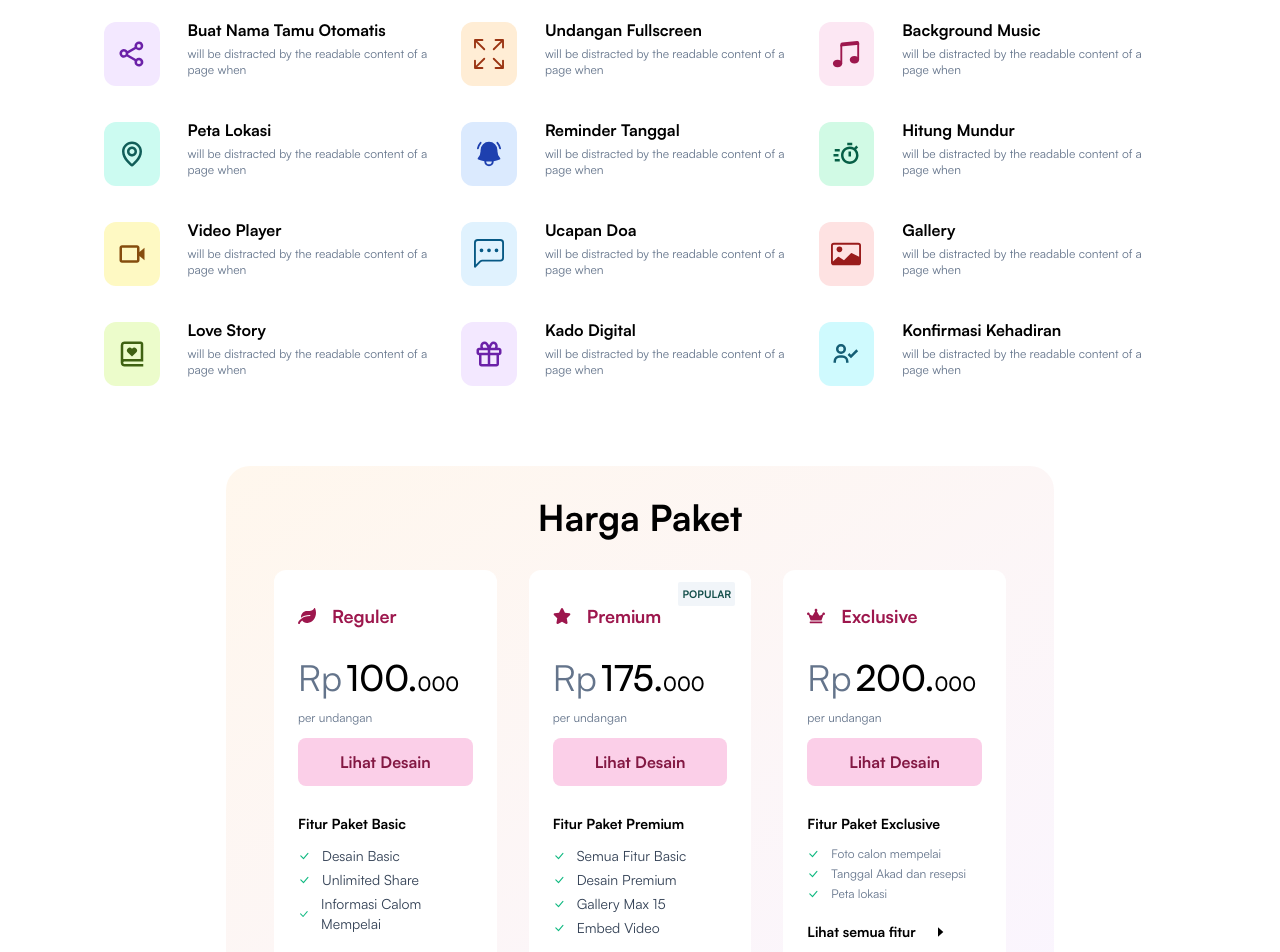
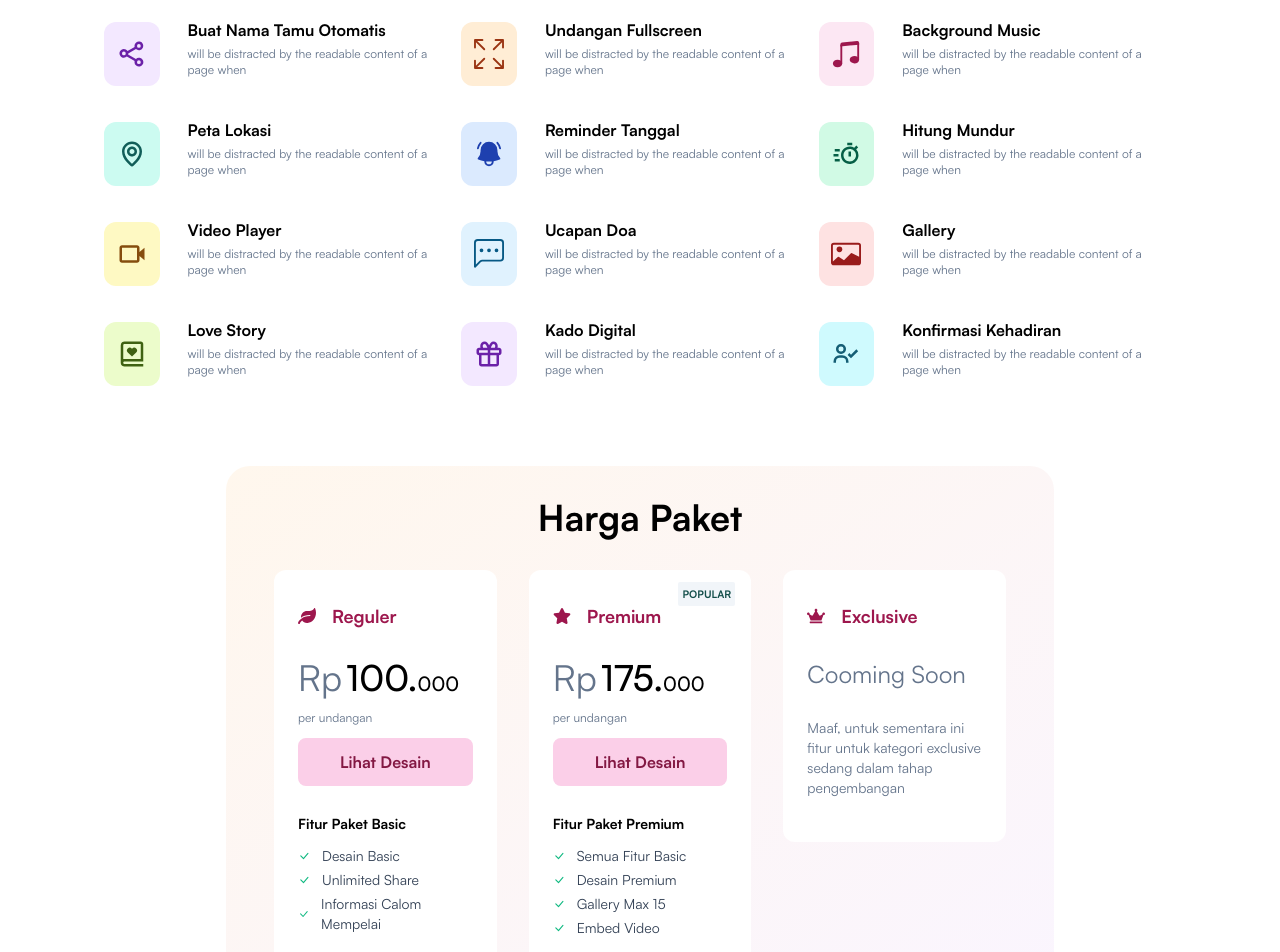
Before and after one commit to muffid/rabine-v2, a Next.js app: page / in a window 1280 px wide. Shown: the part 1680-2632 px from the top of the page. Built offline with nearby package versions, Linux system fonts and the light colour scheme; what @badrap/bar-of-progress would draw is missing.

Commit message:
add motion

```diff
--- a/components/index/Hero.js
+++ b/components/index/Hero.js
@@ -45,13 +45,13 @@ function Hero(props) {
                 </div>
             </div>
         </div>
-        <div className='w-full relative mt-8'>
+        <div className='w-full relative mt-8 self-end'>
             <Image
                 src='/img/mobile.png'
                 width={1000}
                 height={1000}
-                className='md:absolute -top-48 w-[300px] md:w-[450px] right-0 lg:-right-12'
-                alt='mobile-rabine'
+                className='md:absolute bottom-0 w-[300px] md:w-[450px] right-0 lg:-right-12'
+                alt='rabine.id'
             />
 
         </div>
--- a/components/index/Pricing.js
+++ b/components/index/Pricing.js
@@ -124,31 +124,14 @@ function Pricing(props) {
                 </div>
 
                 <div className='flex flex-row items-end mt-4 gap-x-1'>
-                    <h1 className='text-slate-500 text-4xl'>Rp</h1>
-                    <h1 className='semibold text-4xl'>200.</h1>
-                    <h1 className='semibold text-xl  -ml-1'>000</h1>
+                    <h1 className='text-slate-500 text-2xl'>Cooming Soon</h1>
+
                 </div>
-                <p className='text-xs text-slate-500 '>per undangan</p>
-                <button className='rounded-lg px-5 py-3 w-full bg-pink-200 text-pink-900  bold hover:scale-105 hover:shadow-xl hover:shadow-pink-100 duration-75 '>Lihat Desain</button>
-                <p className='bold text-sm mt-4'>Fitur Paket Exclusive</p>
+
+
+                <p className='text-sm text-slate-500 mt-4'>Maaf, untuk sementara ini fitur untuk kategori exclusive sedang dalam tahap pengembangan</p>
                 <div className='flex flex-col gap-y-1'>
-                    <div className='flex flex-row items-center gap-x-3'>
-                        <BsCheckLg className='text-emerald-500 text-xs'/>
-                        <p className='text-slate-500 text-xs'> Foto calon mempelai</p>
-                    </div>
-                    <div className='flex flex-row items-center gap-x-3'>
-                        <BsCheckLg className='text-emerald-500 text-xs'/>
-                        <p className='text-slate-500 text-xs'>Tanggal Akad dan resepsi</p>
-                    </div>
-                    <div className='flex flex-row items-center gap-x-3'>
-                        <BsCheckLg className='text-emerald-500 text-xs'/>
-                        <p className='text-slate-500 text-xs'>Peta lokasi</p>
-                    </div>
 
-                    <div className='flex flex-row gap-x-4 items-center mt-4 cursor-pointer hover:text-pink-900 '>
-                        <h1 className='bold text-sm'>Lihat semua fitur</h1>
-                        <BiCaretRight className='bold '/>
-                    </div>
                 </div>
 
             </div>
--- a/components/index/SampleProduct.js
+++ b/components/index/SampleProduct.js
@@ -19,6 +19,7 @@ function SampleProduct(props) {
                 ): whatCat === item.kategori ? (<SingleProduct img={item.img} cat={item.kategori} name={item.nama} key={item.nama}  tag={item.tag}/>):''
             )}
         </div>
+        <button className=' hover:scale-105 transition duration-100 rounded-full text-sm bg-gradient-to-r from-pink-600 to-orange-600 text-white px-4 mt-8 py-3'>Semua Template</button>
     </div>
   )
 }
--- a/components/product_detail/DeatilPreset.js
+++ b/components/product_detail/DeatilPreset.js
@@ -39,13 +39,13 @@ function DetailPreset({idPreset,namePreset,catPreset,imgPreset,priceP,tagPreset}
             </div>
 
             <div className='flex flex-row gap-x-4 lg:gap-x-6 items-center flex-shrink-0 mt-2'>
-                <div className=' hover:scale-110 hover:shadow-xl cursor-pointer flex flex-row items-center gap-x-4 transform duration-200 px-4 py-3  bg-white rounded-lg shadow-md '>
+                <div className=' hover:scale-110 hover:shadow-xl cursor-pointer flex flex-row items-center gap-x-4 transform duration-200 px-4 py-3  bg-white rounded-full shadow-md '>
                    <FaEye/>
 
                         <h1 className=' text-slate-900 text-sm '>Demo</h1>
                 </div>
 
-                <div className='hover:scale-110 hover:shadow-xl cursor-pointer flex flex-row items-center gap-x-4 transform duration-200 px-5 py-3 bg-gradient-to-r from-pink-600 to-orange-500 rounded-lg shadow-md '>
+                <div className='hover:scale-110 hover:shadow-xl cursor-pointer flex flex-row items-center gap-x-4 transform duration-200 px-5 py-3 bg-gradient-to-r from-pink-600 to-orange-500 rounded-full shadow-md '>
                    <FaCartPlus className='text-white'/>
                     <h1 className=' text-white text-sm  '>Order</h1>
                 </div>
--- a/pages/_app.js
+++ b/pages/_app.js
@@ -22,3 +22,5 @@ function MyApp({ Component, pageProps }) {
 }
 
 export default MyApp
+
+// https://www.freepik.com/premium-photo/smiling-beautiful-asian-woman-casual-shirt-showing-peace-sign-gesture-looking-camera-isolated-white-background_28135584.htm#page=21&query=islamic%20camera&position=6&from_view=keyword
--- a/pages/index.js
+++ b/pages/index.js
@@ -12,6 +12,8 @@ import BlogFeed from '../components/index/BlogFeed'
 import { useRecoilState } from 'recoil'
 import { navState } from '../recoil/navState'
 import { useEffect } from 'react'
+import { motion } from 'framer-motion'
+
 
 
 
@@ -35,16 +37,60 @@ function Home({undangan,fitur}) {
       </Head>
       <Navbar />
       <main className='w-full mx-auto px-6 md:px-12 max-w-[1200px]'>
-        <Hero id={1} />
-        <Beralih id={2}/>
-        <Features/>
+
+         <Hero id={1} />
+
+         <motion.div
+            initial={{ opacity: 0,y:'20vw' }}
+            whileInView={{ opacity: 1,y:0 }}
+            viewport={{ once: true }}
+            transition={{duration:0.5,ease:'easeOut'}}
+          >
+          <Beralih id={2}/>
+        </motion.div>
+        <motion.div
+            initial={{ opacity: 0,y:'20vw' }}
+            whileInView={{ opacity: 1,y:0 }}
+            viewport={{ once: true }}
+            transition={{duration:0.5,ease:'easeOut'}}
+        >
+          <Features/>
+        </motion.div>
+        <motion.div
+            initial={{ opacity: 0,y:'20vw' }}
+            whileInView={{ opacity: 1,y:0 }}
+            viewport={{ once: true }}
+            transition={{duration:0.5,ease:'easeOut'}}
+        >
         <Pricing id={3} fitur={fitur}/>
+        </motion.div>
       </main>
+      <motion.div
+            initial={{ opacity: 0,y:'20vw' }}
+            whileInView={{ opacity: 1,y:0 }}
+            viewport={{ once: true }}
+            transition={{duration:0.5,ease:'easeOut'}}
+        >
       <LatestProd data={undangan}/>
+      </motion.div>
       <main className='w-full mx-auto  md:px-12 max-w-[1300px]'>
+      <motion.div
+            initial={{ opacity: 0,y:'20vw' }}
+            whileInView={{ opacity: 1,y:0 }}
+            viewport={{ once: true }}
+            transition={{duration:0.5,ease:'easeOut'}}
+        >
         <SampleProduct data={undangan} id={5}/>
+        </motion.div>
       </main>
+      <motion.div
+            initial={{ opacity: 0,y:'20vw' }}
+            whileInView={{ opacity: 1,y:0 }}
+            viewport={{ once: true }}
+            transition={{duration:0.5,ease:'easeOut'}}
+        >
       <BlogFeed id={6}/>
+      </motion.div>
 
     </div>
   )
```
Also changed, not shown: 1 other file (tests, documents, lock files or other folders).
